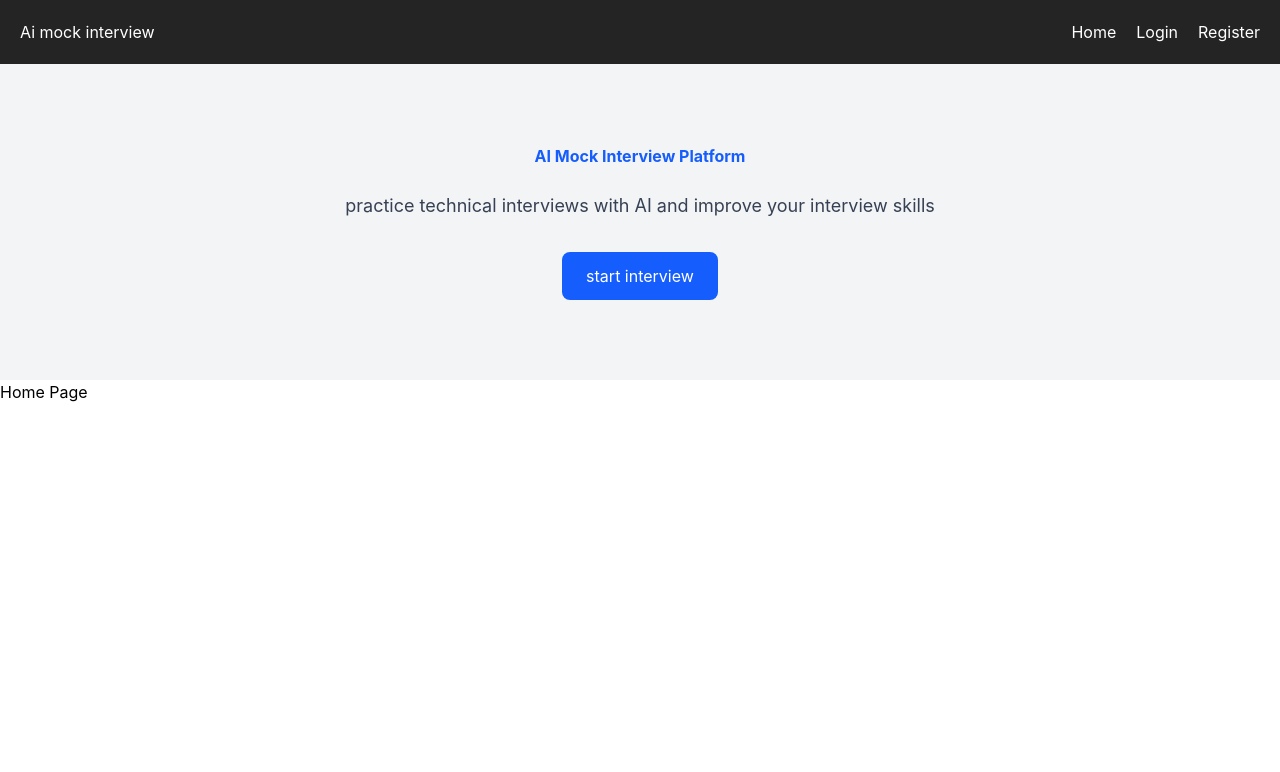
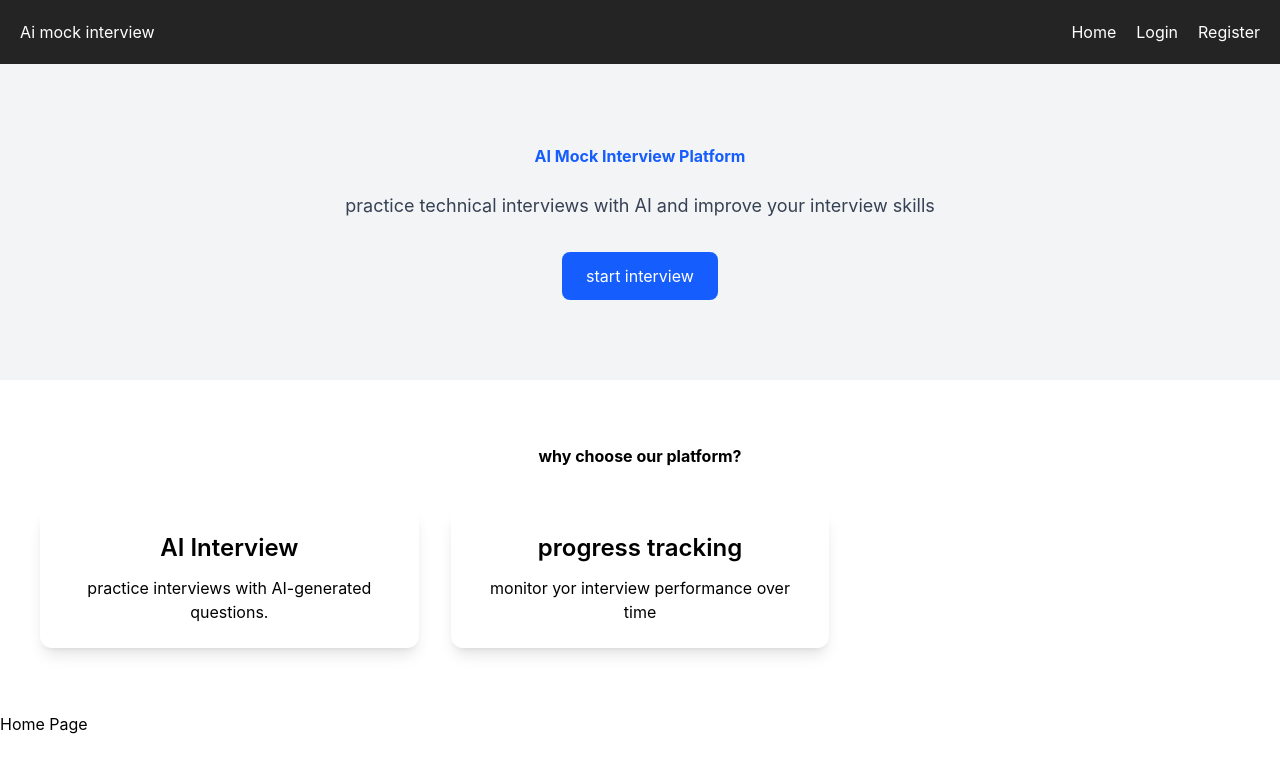
Before and after one commit to sujanbhosle/ai-mock-interview, a React app in the folder frontend/: page / in a window 1280 px wide. Shown: the top 772 px of the page. Built offline with nearby package versions, Linux system fonts and the light colour scheme; the HTML template or start-up script is replaced by a standard one.

Commit message:
add feature section to landing page

```diff
--- a/frontend/src/components/Features.jsx
+++ b/frontend/src/components/Features.jsx
@@ -0,0 +1,38 @@
+import React from 'react'
+
+export default function Features() {
+  return (
+    <div>
+      <section className='py-16 bg-white'>
+        <h2 className='text-4x1 font-bold text-center mb-10'>
+            why choose our platform?
+
+        </h2>
+        <div className='grid grid-cols-1 md:grid-cols-3 gap-8 px-10'>
+            <div className='shadow-lg rounded-xl p-6 text-center'>
+                <h3 className='text-2xl font-semibold mb-3'>
+                    AI Interview
+
+                </h3>
+                <p>
+                    practice interviews with AI-generated questions.
+                </p>
+
+            </div>
+            <div className='shadow-lg rounded-xl p-6 text-center'>
+                <h3 className='text-2xl font-semibold mb-3'>
+                    progress tracking
+
+                </h3>
+                <p>
+                    monitor yor interview performance over time
+                </p>
+
+            </div>
+
+        </div>
+
+      </section>
+    </div>
+  )
+}
--- a/frontend/src/pages/Home.jsx
+++ b/frontend/src/pages/Home.jsx
@@ -1,12 +1,13 @@
 import React from 'react'
 import Navbar from '../components/Navbar'
 import Hero from '../components/Hero'
-
+import Features from '../components/Features'
 export default function Home() {
   return (
     <div>
         <Navbar/>
         <Hero/>
+        <Features/>
       <h1>Home Page</h1>
     </div>
   )
```
